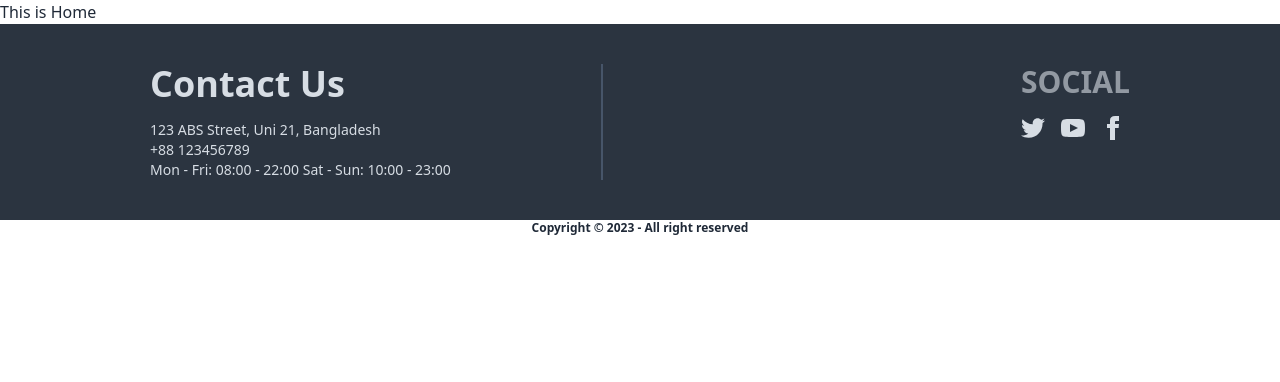
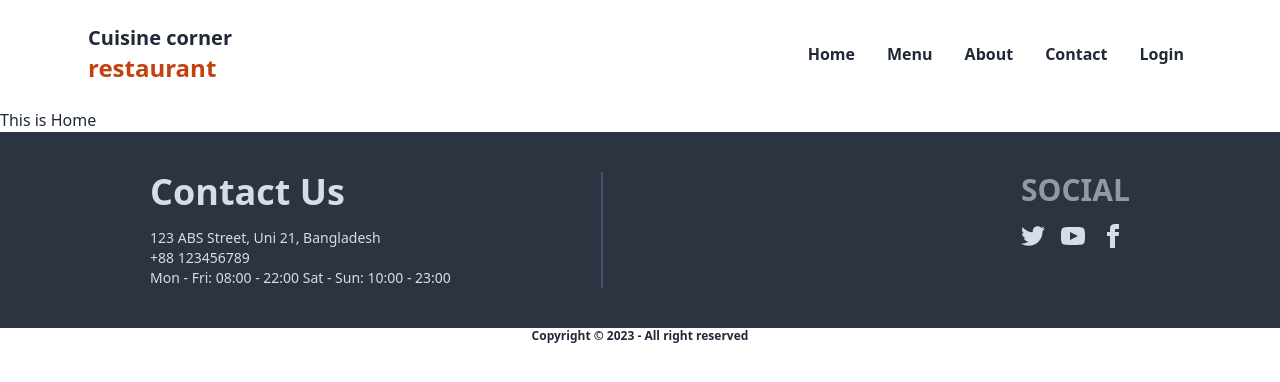
Before and after one commit to sakibhasan-24/cuisine-corner, a React (Vite) app: page / in a window 1280 px wide. Shown: the top 382 px of the page. Built offline with nearby package versions, Linux system fonts and the light colour scheme.

Commit message:
header part/navbar

```diff
--- /dev/null
+++ b/src/Pages/CommonPages/Header.jsx
@@ -0,0 +1,31 @@
+export default function Header() {
+  return (
+    <header>
+      <nav className="max-w-6xl mx-auto p-6 flex items-center justify-between">
+        <div>
+          <h2 className="font-bold text-xl">
+            Cuisine corner <br />
+            <span className="block  text-orange-700 text-2xl"> restaurant</span>
+          </h2>
+        </div>
+        <div className="flex gap-4">
+          <a href="#" className="p-2 font-bold">
+            Home
+          </a>
+          <a href="#" className="p-2 font-bold">
+            Menu
+          </a>
+          <a href="#" className="p-2 font-bold">
+            About
+          </a>
+          <a href="#" className="p-2 font-bold">
+            Contact
+          </a>
+          <a href="#" className="p-2 font-bold">
+            Login
+          </a>
+        </div>
+      </nav>
+    </header>
+  );
+}
--- a/src/components/Main.jsx
+++ b/src/components/Main.jsx
@@ -1,10 +1,12 @@
 import React from "react";
 import { Outlet } from "react-router-dom";
 import Footer from "../Pages/CommonPages/Footer";
+import Header from "../Pages/CommonPages/Header";
 
 export default function Main() {
   return (
     <div>
+      <Header />
       <Outlet />
       <Footer />
     </div>
```
